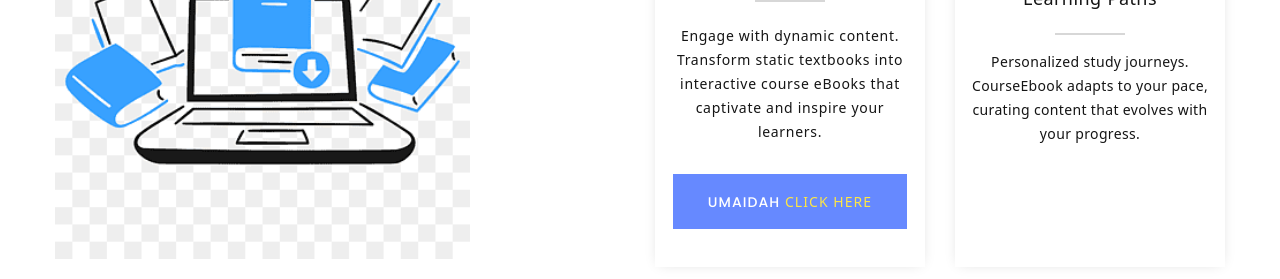
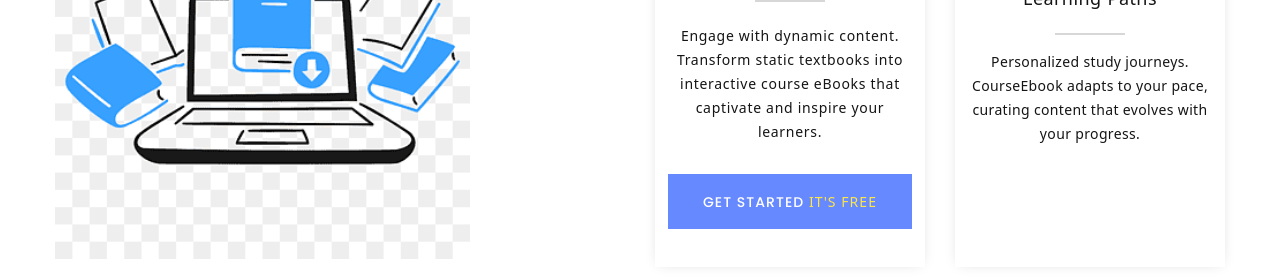
Before and after one commit to IbnSulyyman/Courseebook, a plain HTML site: page courseebook.html in a window 1280 px wide. Shown: the part 1092-1371 px from the top of the page. Drawn offline with Linux system fonts and the light colour scheme; animation ran at ten frames a second; a web font is replaced by a local one.

Commit message:
courseebook.html

```diff
--- a/courseebook.html
+++ b/courseebook.html
@@ -99,7 +99,7 @@
                         <h3 class="box-icon-modern-big-title">Interactive Course eBooks</h3>
                         <div class="box-icon-modern-decor"></div>
                         <p class="box-icon-modern-text">Engage with dynamic content. Transform static textbooks into interactive course eBooks that captivate and inspire your learners.</p>
-                        <a class="button button-primary button-ujarak" href="#authModal">Umaidah <span style="color: #FEE645">Click here</span></a>
+                        <a class="button button-primary button-ujarak" href="#authModal">GET STARTED <span style="color: #FEE645">IT'S FREE</span></a>
                       </div>
                     </article>
                   </div>
```
